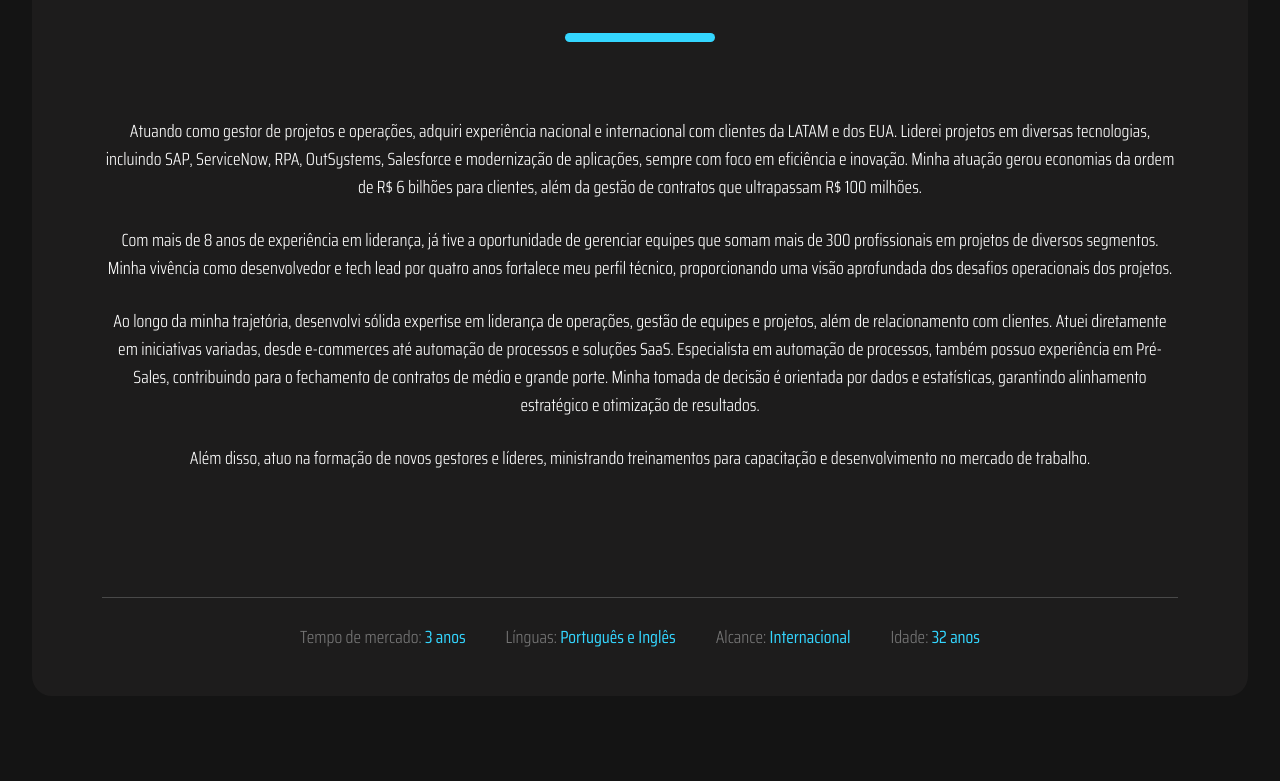
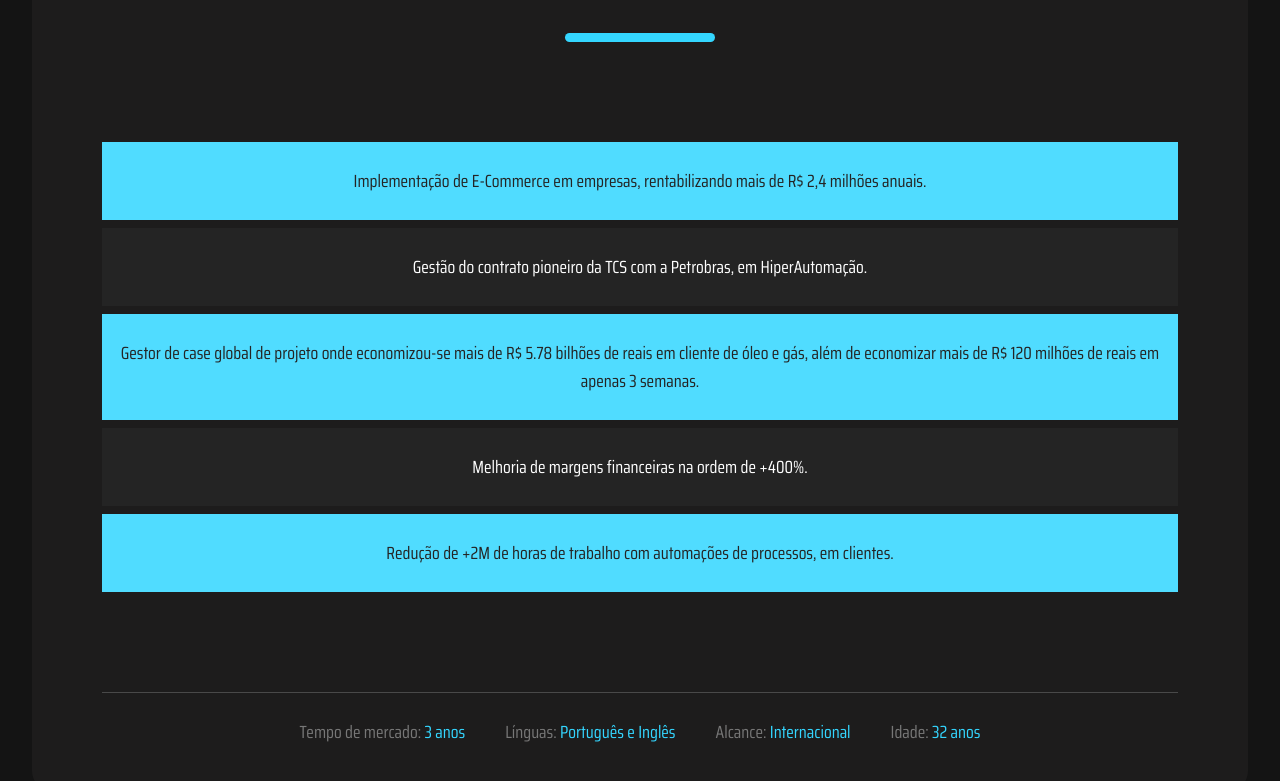
Before and after one commit to VitorRamires/Lucas-portifolio, a React (Vite) app: page / in a window 1280 px wide. Shown: the part 1357-2138 px from the top of the page. Before the commit the page ends 2098 px from the top, so only its background shows below. Built offline with nearby package versions, Linux system fonts and the light colour scheme.

Commit message:
new: results box on about section

```diff
--- a/src/styles/about.css
+++ b/src/styles/about.css
@@ -46,7 +46,6 @@
 }
 
 .about p {
-  font-family: "Saira Condensed light";
   margin: 25px 0;
   font-size: 1.1rem;
 }
@@ -67,7 +66,36 @@
   color: #777777;
 }
 
-.results,
+.resume {
+  font-family: "Saira Condensed light";
+}
+
+.results {
+  display: grid;
+  grid-template-columns: repeat(auto-fit, minmax(600px, 1fr));
+  gap: 8px 25px;
+}
+
+.results p {
+  width: 100%;
+  text-align: center;
+  padding: 0 15px;
+  display: flex;
+  align-items: center;
+  justify-content: center;
+  height: 100%;
+}
+
+.results p:nth-child(even) {
+  background-color: #242424;
+}
+
+.results p:nth-child(odd) {
+  background-color: #50dcff;
+  color: #242424;
+}
+
+.resume,
 .skills {
   display: none;
 }
```
